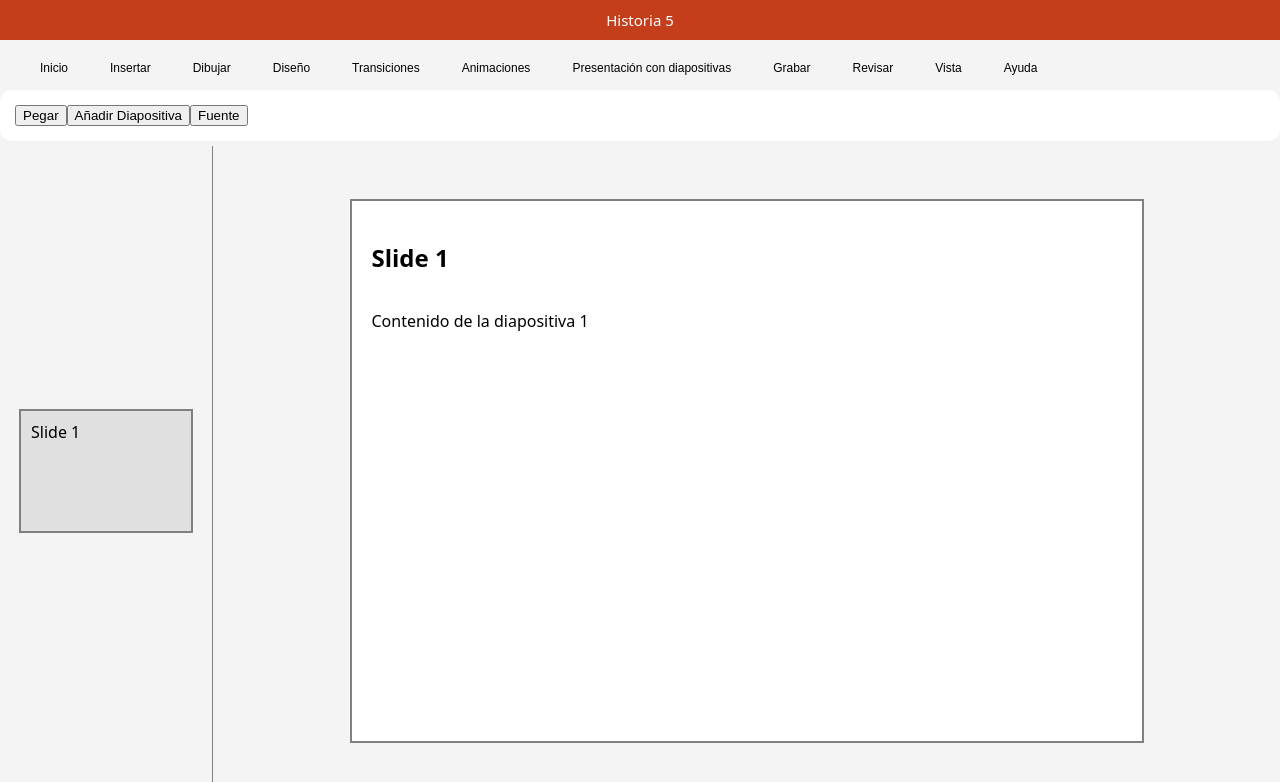
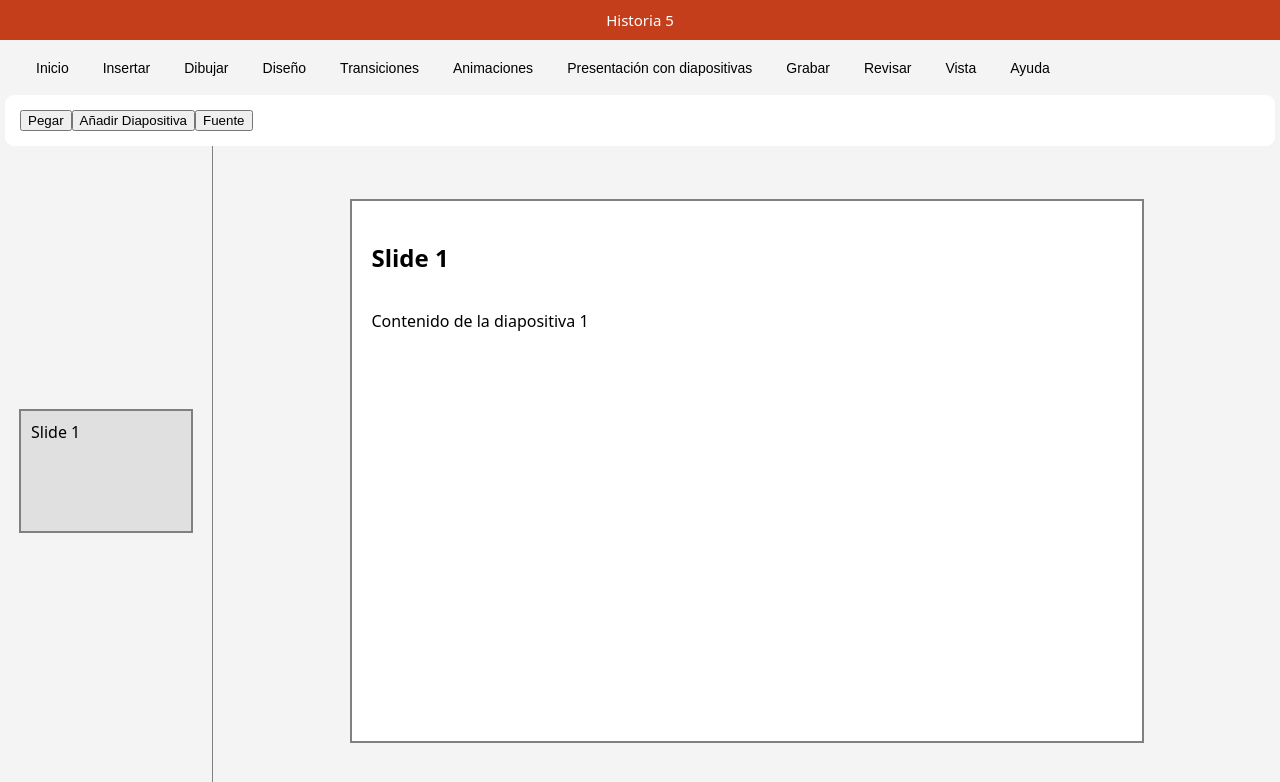
Before and after one commit to SebastianBaeza/DigitalSkillApp, a React (Vite) app in the folder react-app/: page /HU05 in a window 1280 px wide. Shown: the top 782 px of the page. Built offline with nearby package versions, Linux system fonts and the light colour scheme.

Commit message:
arreglo chico del estilo

```diff
--- a/react-app/src/assets/HUs/HU05/styles/HU05.css
+++ b/react-app/src/assets/HUs/HU05/styles/HU05.css
@@ -28,8 +28,8 @@ body {
 }
 
 .ppt-toolbar-option {
-    font-size: 12px;
-    padding: 5px 12px 0 20px;
+    font-size: 14px;
+    padding: 5px 8px 0 16px;
     border-radius: 0px;
     border: none;
     background-color: #f4f4f4;
@@ -83,8 +83,8 @@ body {
 
 .ppt-secondary-menu {
     background-color: #fff;
-    border-radius: 12px;
-    margin-bottom: 5px;
+    border-radius: 9px;
+    margin: 5px 5px 0 5px;
     padding: 15px;
     display: flex;
     align-items: center;
```
